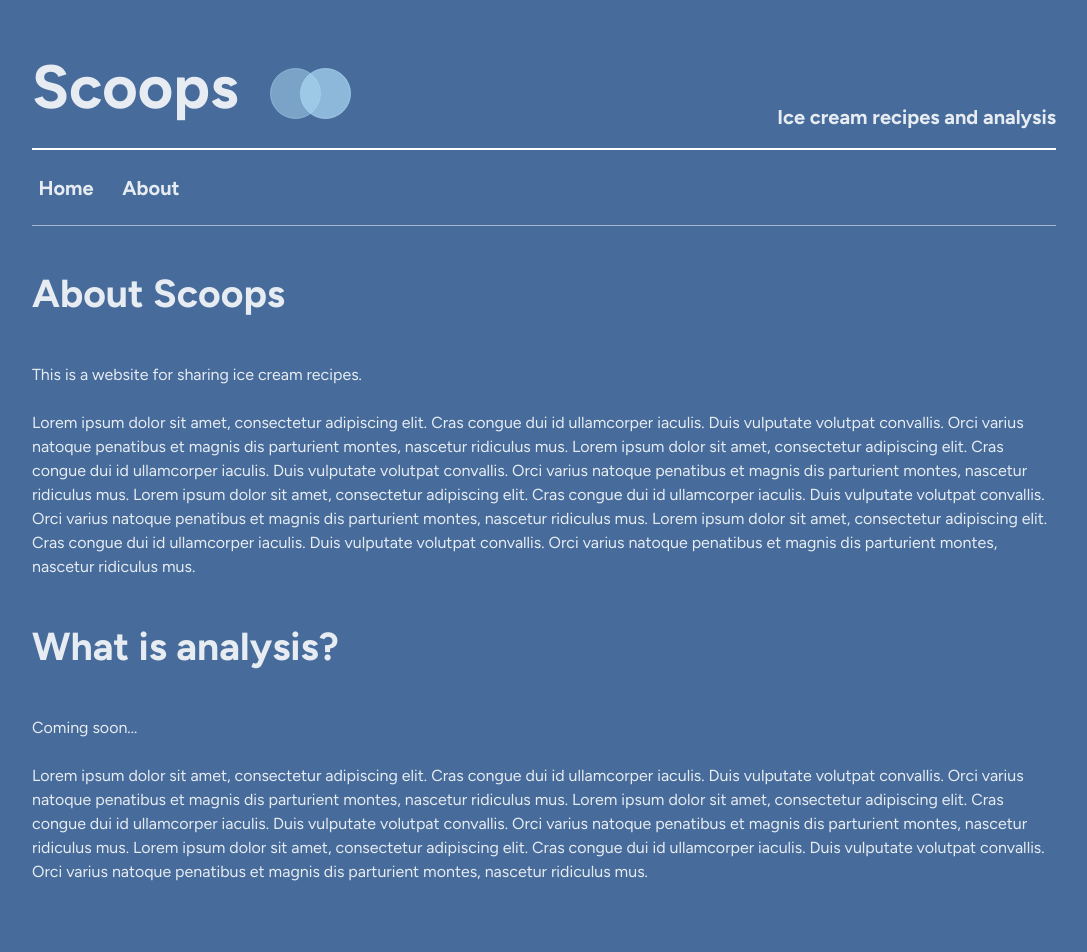
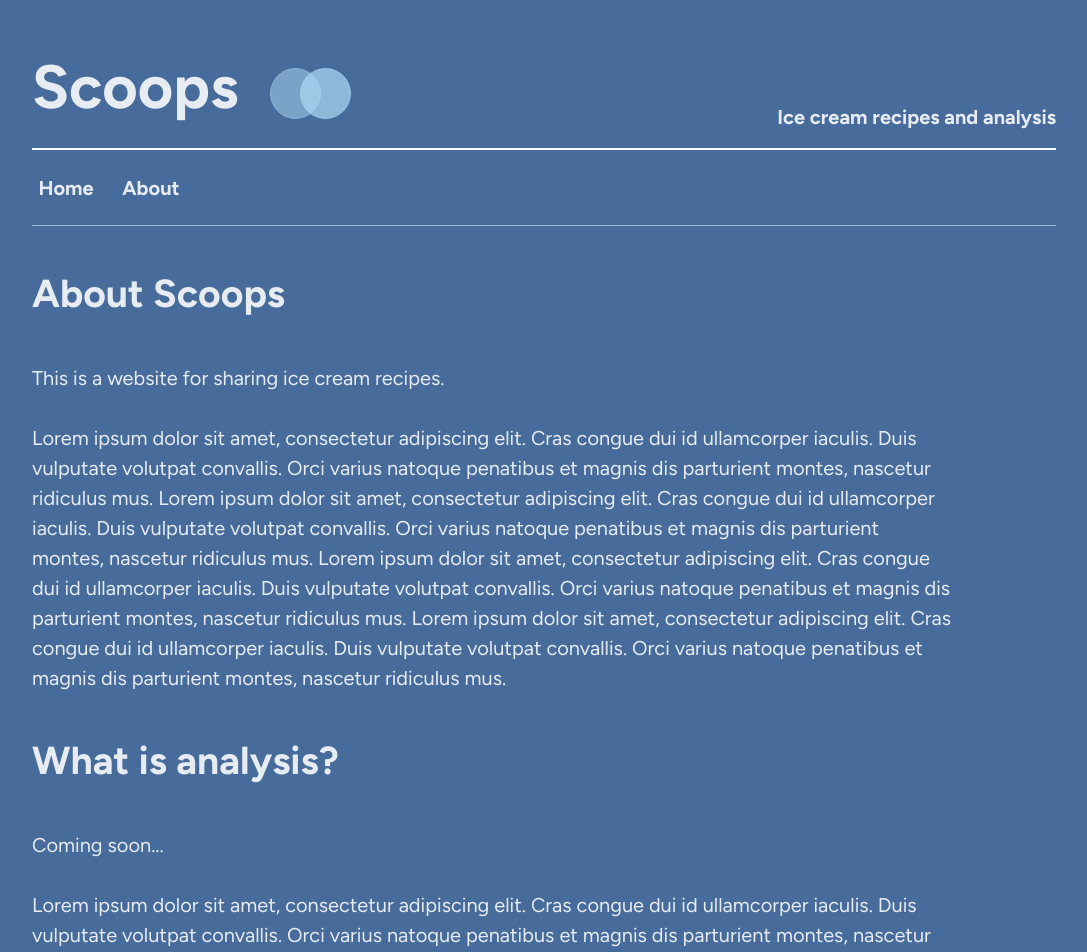
Before and after one commit to dpopp07/scoops-ui, a React (Vite) app: page /about in a window 1280 px wide. Shown: the top 952 px of the page, without its empty margins (96-1183 px from the left). Before the commit the page ends 900 px from the top, so only its background shows below. Built offline with nearby package versions, Linux system fonts and the light colour scheme.

Commit message:
styling edits and code cleanup
Signed-off-by: Dustin Popp <dpopp07@gmail.com>

```diff
--- a/src/App.tsx
+++ b/src/App.tsx
@@ -1,7 +1,6 @@
 import { Routes } from './routes';
 
 function App() {
-  // You might need other wrapping components such as theming providers, etc.
   return <Routes />;
 }
 
--- a/src/components/RecipeGrid.module.css
+++ b/src/components/RecipeGrid.module.css
@@ -1,12 +1,9 @@
-/* !!! need to get these to stack into a list when screen size is minimized */
 .recipes {
   list-style-type: none;
   display: grid;
   grid-template-columns: repeat(4, 1fr);
   grid-column-gap: 2rem;
   justify-content: center;
-
-  /* !!! for some reason theres a surprise left padding of 40 on this element */
   padding-left: 0;
   padding-right: 0;
 }
--- a/src/components/RecipeSummary.module.css
+++ b/src/components/RecipeSummary.module.css
@@ -15,7 +15,13 @@
 }
 
 .description {
-  /*!!! no good - not responsive. need a relative way of doing this */
-  width: 70ch;
+  width: 55%;
   font-size: 1.25rem;
 }
+
+/* On screens that are 992px wide or less, go from four columns to two columns */
+@media screen and (max-width: 1000px) {
+  .description {
+    width: 85%;
+  }
+}
--- /dev/null
+++ b/src/pages/About.module.css
@@ -0,0 +1,5 @@
+.text {
+  line-height: 1.5;
+  font-size: 1.25rem;
+  width: 90%;
+}
--- a/src/pages/About.tsx
+++ b/src/pages/About.tsx
@@ -1,13 +1,12 @@
 import MainHeader from '../components/MainHeader';
-
-// !!! look at line spacing and all that
+import classes from './About.module.css';
 
 export default function About() {
   return (
     <>
       <MainHeader />
       <h3>About Scoops</h3>
-      <p>
+      <p className={classes.text}>
         This is a website for sharing ice cream recipes. <br />
         <br /> Lorem ipsum dolor sit amet, consectetur adipiscing elit. Cras
         congue dui id ullamcorper iaculis. Duis vulputate volutpat convallis.
@@ -24,7 +23,7 @@ export default function About() {
         magnis dis parturient montes, nascetur ridiculus mus.
       </p>
       <h3 id="about-analysis">What is analysis?</h3>
-      <p>
+      <p className={classes.text}>
         Coming soon... <br />
         <br />
         Lorem ipsum dolor sit amet, consectetur adipiscing elit. Cras congue dui
```
Also changed, not shown: src/routes.tsx (+0 -7 lines).
